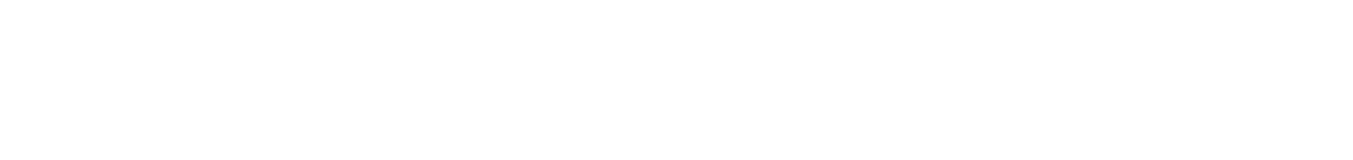
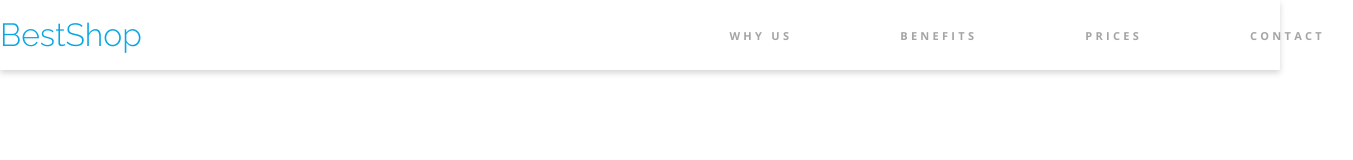
Before and after one commit to Purg32/Best-Shop-JP, a plain HTML site: page index.html in a window 1280 px wide. Shown: the whole page, 1353 px wide, since content can reach past the window. Drawn offline with nearby package versions, Linux system fonts and the light colour scheme.

Commit message:
Skończony header

```diff
--- a/css/style.css
+++ b/css/style.css
@@ -28,8 +28,59 @@
     --Open-font: "Open Sans", sans-serif;
     --Raleway-font: "Raleway", sans-serif;
 
-    --weight-300: 300;
-    --weight-400: 400;
-    --weight-700: 700;
-    --weight-800: 800;
 }
+
+.container {
+    width: 1353px;
+    margin: 0 auto;
+}
+
+a {
+    text-decoration: none;
+}
+
+.header {
+    height: 70px;
+    box-shadow: 0px 3px 6px var(--darker-gray-color);
+}
+.header-container {
+    display: flex;
+    justify-content: space-between;
+    align-items: center;
+    height: 100%;
+}
+
+.logo {
+    font-family: var(--Raleway-font);
+    font-weight: 300;
+    font-size: 32px;
+    color: var(--blue-color);
+}
+
+.nav-menu {
+    display: flex;
+}
+
+.menu-link {
+    font-family: var(--Open-font);
+    font-weight: 700;
+    font-size: 11px;
+    color: var(--gray-color);
+    letter-spacing: 3.28px;
+    padding: 28px;
+    text-transform: uppercase;
+    border-bottom: 4px solid transparent;
+}
+
+.menu-link:hover {
+    border-bottom: 4px solid var(--blue-color);
+    color: var(--black-color);
+}
+
+.menu-element {
+    padding: 0 26px;
+}
+
+.nav-menu li:nth-of-type(4) {
+    padding-right: 0;
+}
--- a/index.html
+++ b/index.html
@@ -14,3 +14,24 @@
     <link rel="stylesheet" href="css/style.css">
 </head>
 <body>
+
+<header class="header">
+    <div class="header-container container">
+        <a href="#" class="logo">BestShop</a>
+        <nav class="navigation">
+            <ul class="nav-menu">
+                <li class="menu-element"><a href="#why-us" class="menu-link">Why us</a></li>
+                <li class="menu-element"><a href="#benefits" class="menu-link">Benefits</a></li>
+                <li class="menu-element"><a href="#prices" class="menu-link">Prices</a></li>
+                <li class="menu-element"><a href="#contact" class="menu-link">Contact</a></li>
+            </ul>
+        </nav>
+    </div>
+
+
+
+
+</header>
+
+</body>
+</html>
```
